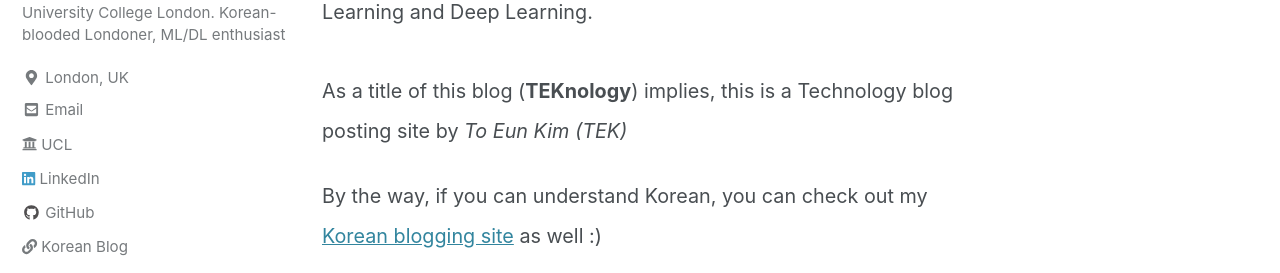
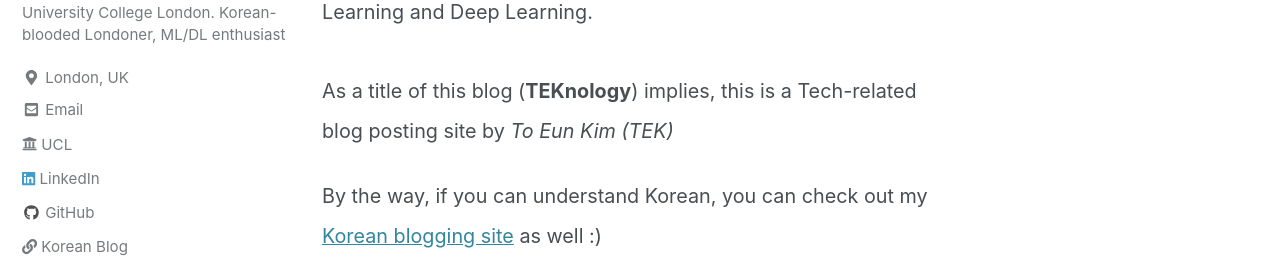
Before and after one commit to kimdanny/blog, a Jekyll site: the page built from _pages/about.md, in a window 1280 px wide and 900 px high. Shown: the part 328-601 px from the top of the window. Built offline with Jekyll 4.4.1, drawn with Linux system fonts in a browser that asks for light colours; cached includes are drawn as plain includes; nearby versions of some CDN libraries.

Commit message:
about,categories,tags

```diff
--- a/_pages/about.md
+++ b/_pages/about.md
@@ -5,7 +5,7 @@ title: "About"
 Currently a 2nd year BSc Computer Science student at University College London.
 I am particularly passionate about Machine Learning and Deep Learning.
 <br/>
-As a title of this blog (**TEKnology**) implies, this is a Technology blog posting site by *To Eun Kim (TEK)*
+As a title of this blog (**TEKnology**) implies, this is a Tech-related blog posting site by *To Eun Kim (TEK)*
 
 By the way, if you can understand Korean, you can check out my [Korean blogging site](https://teknology.tistory.com) as well :)
 
--- a/_pages/category-list.html
+++ b/_pages/category-list.html
@@ -1,7 +1,7 @@
 ---
 layout: archive
 permalink: "/categories/list"
-title: "Category Lists"
+title: "Categories"
 author_profile: true
 ---
 
--- a/_pages/tag-archive.html
+++ b/_pages/tag-archive.html
@@ -1,7 +1,7 @@
 ---
 layout: archive
 permalink: /tags/
-title: "Posts by Tags"
+title: "Tags"
 author_profile: true
 ---
 
```
Also changed, not shown: _pages/404.md (+1 -1 lines).
